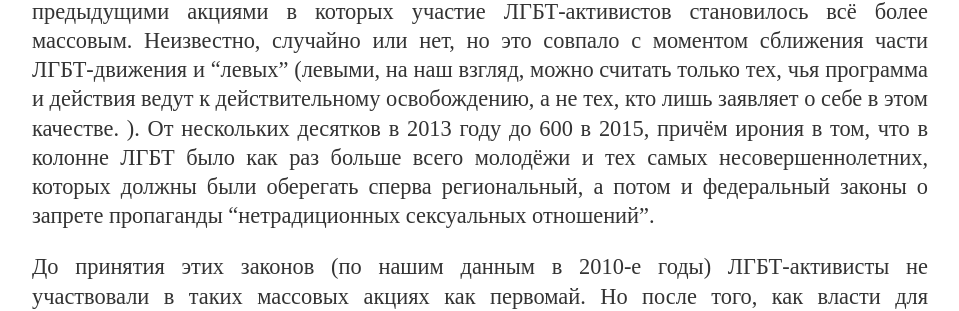
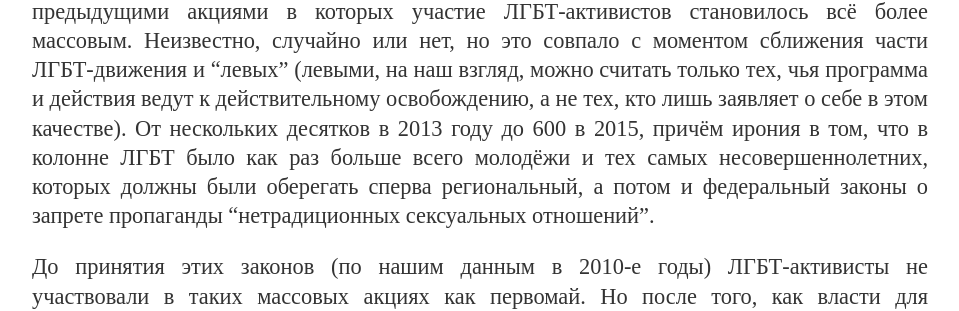
Before and after one commit to mgkp/mgkp.github.io, a Jekyll site: the page built from _posts/2016-12-16-1may.md, in a window 1280 px wide and 900 px high. Shown: the part 454-765 px from the top of the window, without its empty margins (160-1119 px from the left). Built offline with Jekyll 4.4.1, drawn with Linux system fonts in a browser that asks for light colours; some of the changed text lies outside the part shown.

Commit message:
misprint fixed

```diff
--- a/_posts/2016-12-16-1may.md
+++ b/_posts/2016-12-16-1may.md
@@ -4,8 +4,7 @@ title: "Первомай-2016: ЛГБТ-движение, профсоюзы и
 date: 2016-12-16
 ---
 
-Борьба властей Санкт-Петербурга против участия ЛГБТ-активистов в политических акциях и конкретно в первомае началась, конечно, не в этом году, но именно в 2016 власти решили, кажется, особое внимание посвятить этому вопросу, скорее всего, исходя из наблюдения за предыдущими акциями в которых участие ЛГБТ-активистов становилось всё более массовым. Неизвестно, случайно или нет, но это совпало с моментом сближения части ЛГБТ-движения и “левых” (левыми, на наш взгляд, можно считать только тех, чья программа и действия ведут к действительному освобождению, а не тех, кто лишь заявляет о себе в этом качестве.
-). От нескольких десятков в 2013 году до 600 в 2015, причём ирония в том, что в колонне ЛГБТ было как раз больше всего молодёжи и тех самых несовершеннолетних, которых должны были оберегать сперва региональный, а потом и федеральный законы о запрете пропаганды “нетрадиционных сексуальных отношений”.
+Борьба властей Санкт-Петербурга против участия ЛГБТ-активистов в политических акциях и конкретно в первомае началась, конечно, не в этом году, но именно в 2016 власти решили, кажется, особое внимание посвятить этому вопросу, скорее всего, исходя из наблюдения за предыдущими акциями в которых участие ЛГБТ-активистов становилось всё более массовым. Неизвестно, случайно или нет, но это совпало с моментом сближения части ЛГБТ-движения и “левых” (левыми, на наш взгляд, можно считать только тех, чья программа и действия ведут к действительному освобождению, а не тех, кто лишь заявляет о себе в этом качестве). От нескольких десятков в 2013 году до 600 в 2015, причём ирония в том, что в колонне ЛГБТ было как раз больше всего молодёжи и тех самых несовершеннолетних, которых должны были оберегать сперва региональный, а потом и федеральный законы о запрете пропаганды “нетрадиционных сексуальных отношений”.
 
 До принятия этих законов (по нашим данным в 2010-е годы) ЛГБТ-активисты не участвовали в таких массовых акциях как первомай. Но после того, как власти для отвлечения внимания от социальных и экономических проблем решили создавать из них врагов и даже на законодательном уровне особо подчеркнуть их особый “ненормальный” “нетрадиционный” статус, это вызвало активизацию ЛГБТ и союзников. Защита их прав стала одной из главных тем движения не в последнюю очередь потому, что сами государственные СМИ и органы власти активно о ней высказывались. В свою очередь, это привело не только к пополнению рядов оппозиции ЛГБТ-активистами и союзниками, но и к расколам в ней самой, особенно “левой”, чем решили воспользоваться власти города и примером чего являются события 1 мая 2016 года и предшествующих  ему дней.
 
```
Also changed, not shown: README.md.
